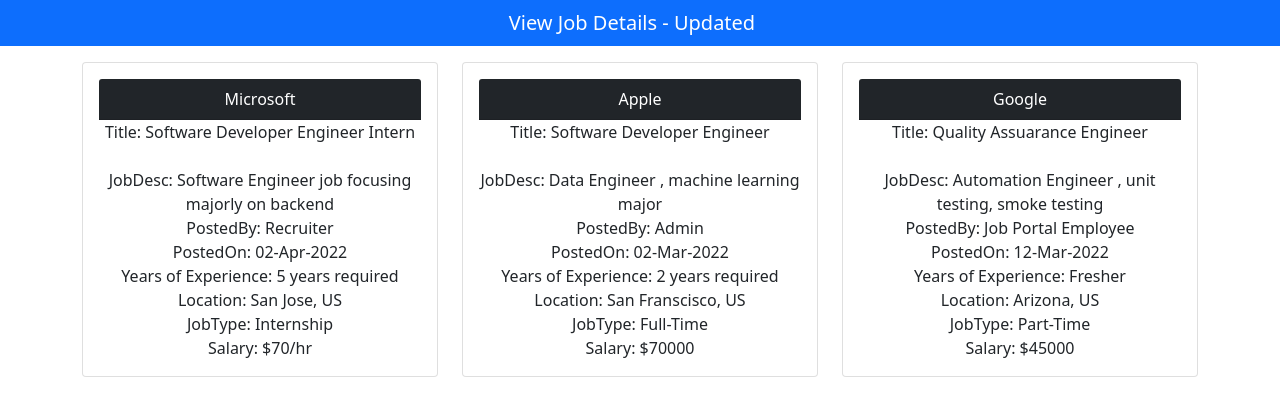
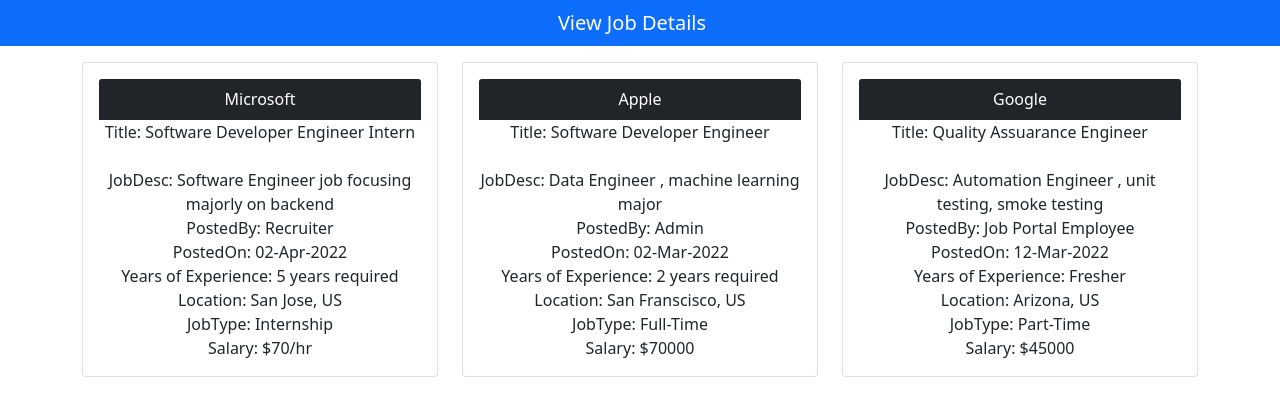
Before and after one commit to simran-memon/CMPE282_talent_traces, a React (Create React App) app in the folder frontend/: page / in a window 1280 px wide. Shown: the top 416 px of the page. Built offline with nearby package versions, Linux system fonts and the light colour scheme.

Commit message:
reverting deplyment changes

```diff
--- a/frontend/package.json
+++ b/frontend/package.json
@@ -7,7 +7,7 @@
     "@testing-library/user-event": "^13.5.0",
     "axios": "^0.26.1",
     "bootstrap": "^5.1.3",
-    "react": "^14.18.3",
+    "react": "^17.0.2",
     "react-bootstrap": "^2.2.0",
     "react-dom": "^17.0.2",
     "react-router-dom": "^6.2.2",
--- a/frontend/src/App.js
+++ b/frontend/src/App.js
@@ -30,7 +30,7 @@
           <div className="App">
               <Navbar dark color="primary">
               <div className="container">
-                  <NavbarBrand href="/"> View Job Details - Updated </NavbarBrand>
+                  <NavbarBrand href="/"> View Job Details</NavbarBrand>
               </div>
               </Navbar>
               <Search />
```
